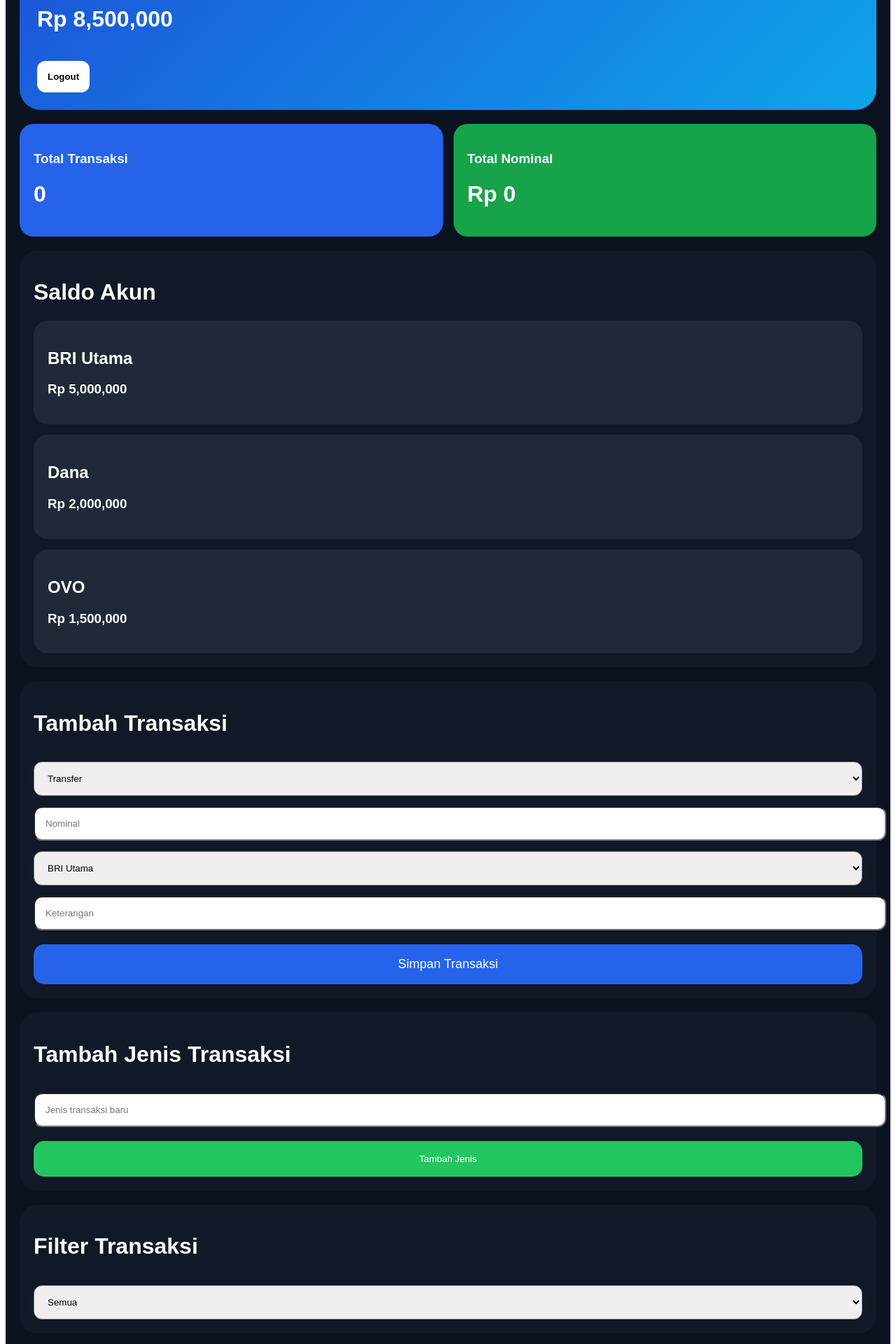
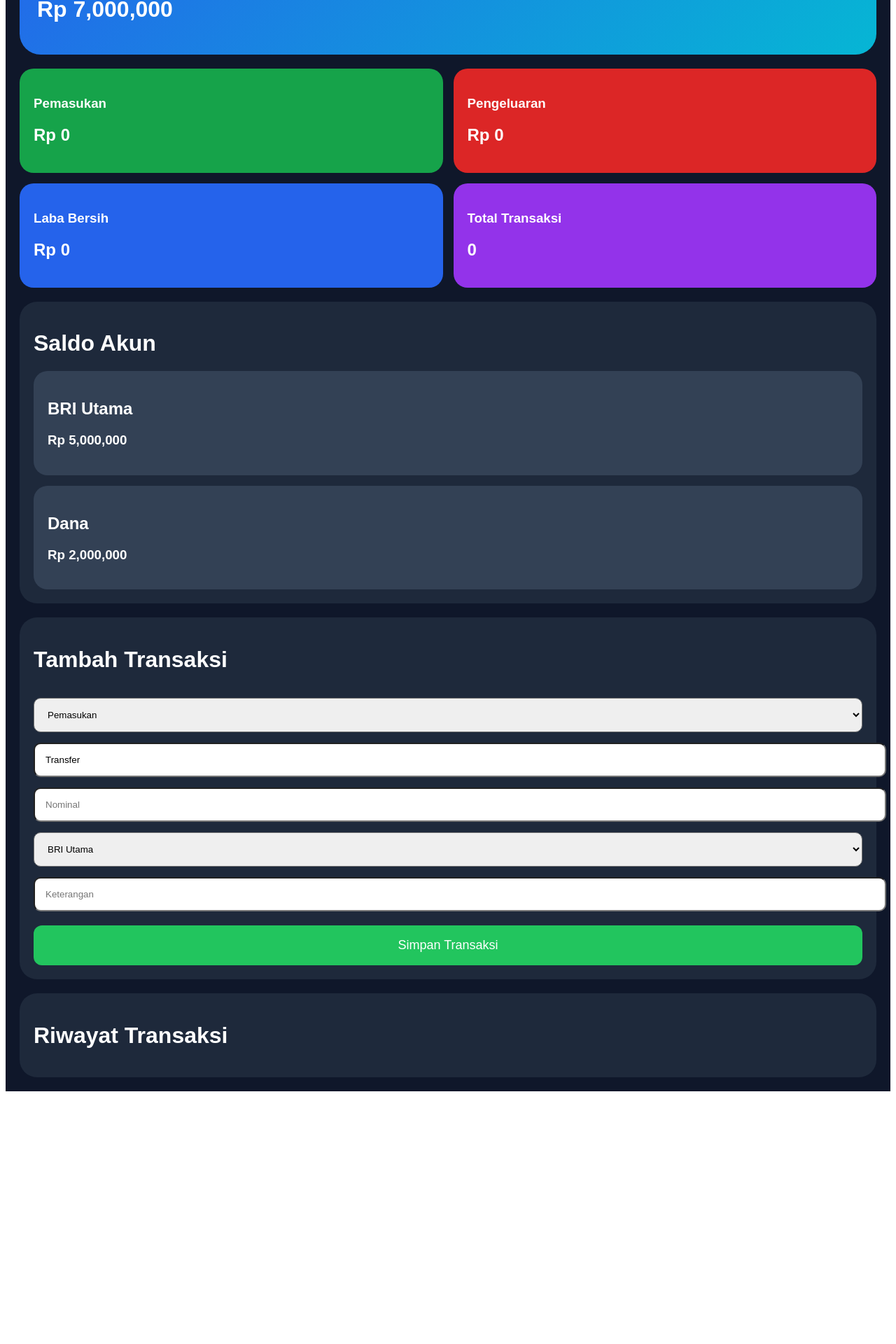
Before and after one commit to karyabengkellas03-dot/Buku-kas-brilink, a React (Vite) app: page / in a window 1280 px wide. Shown: the part 206-2126 px from the top of the page at 70% size. After the commit the page ends 1773 px from the top, so only its background shows below. Built offline with nearby package versions, Linux system fonts and the light colour scheme.

Commit message:
Update App.jsx

```diff
--- a/src/App.jsx
+++ b/src/App.jsx
@@ -2,53 +2,46 @@ import React, { useState } from "react";
 
 export default function App() {
   const [akun, setAkun] = useState([
-    { nama: "BRI Utama", saldo: 5000000 },
-    { nama: "Dana", saldo: 2000000 },
-    { nama: "OVO", saldo: 1500000 },
+    {
+      nama: "BRI Utama",
+      saldo: 5000000,
+    },
+    {
+      nama: "Dana",
+      saldo: 2000000,
+    },
   ]);
-
-  const [jenisList, setJenisList] = useState([
-    "Transfer",
-    "Tarik Tunai",
-    "Setor Tunai",
-    "Pulsa",
-    "Topup Ewallet",
-  ]);
-
-  const [filter, setFilter] = useState("Semua");
 
   const [transaksi, setTransaksi] = useState([]);
 
-  const [jenisBaru, setJenisBaru] = useState("");
-
   const [form, setForm] = useState({
+    tipe: "Pemasukan",
     jenis: "Transfer",
     nominal: "",
     akun: "BRI Utama",
     keterangan: "",
   });
 
-  const totalSaldo = akun.reduce(
-    (a, b) => a + b.saldo,
-    0
-  );
-
   const simpanTransaksi = () => {
     if (!form.nominal) return;
 
     const nominal = Number(form.nominal);
 
-    const updateAkun = akun.map((item) => {
+    const updateSaldo = akun.map((item) => {
       if (item.nama === form.akun) {
         return {
           ...item,
-          saldo: item.saldo - nominal,
+          saldo:
+            form.tipe === "Pemasukan"
+              ? item.saldo + nominal
+              : item.saldo - nominal,
         };
       }
+
       return item;
     });
 
-    setAkun(updateAkun);
+    setAkun(updateSaldo);
 
     setTransaksi([
       {
@@ -60,6 +53,7 @@ export default function App() {
     ]);
 
     setForm({
+      tipe: "Pemasukan",
       jenis: "Transfer",
       nominal: "",
       akun: "BRI Utama",
@@ -67,25 +61,26 @@ export default function App() {
     });
   };
 
-  const tambahJenis = () => {
-    if (!jenisBaru) return;
+  const totalSaldo = akun.reduce(
+    (a, b) => a + b.saldo,
+    0
+  );
 
-    setJenisList([...jenisList, jenisBaru]);
+  const totalPemasukan = transaksi
+    .filter((item) => item.tipe === "Pemasukan")
+    .reduce((a, b) => a + b.nominal, 0);
 
-    setJenisBaru("");
-  };
+  const totalPengeluaran = transaksi
+    .filter((item) => item.tipe === "Pengeluaran")
+    .reduce((a, b) => a + b.nominal, 0);
 
-  const transaksiFilter =
-    filter === "Semua"
-      ? transaksi
-      : transaksi.filter(
-          (item) => item.jenis === filter
-        );
+  const labaBersih =
+    totalPemasukan - totalPengeluaran;
 
   return (
     <div
       style={{
-        background: "#0b1220",
+        background: "#0f172a",
         minHeight: "100vh",
         padding: 20,
         color: "white",
@@ -96,39 +91,24 @@ export default function App() {
       <div
         style={{
           background:
-            "linear-gradient(135deg,#1d4ed8,#0ea5e9)",
+            "linear-gradient(135deg,#2563eb,#06b6d4)",
           padding: 25,
           borderRadius: 30,
           marginBottom: 20,
         }}
       >
-        <h1 style={{ fontSize: 45 }}>
+        <h1 style={{ fontSize: 40 }}>
           BRILink BukuKas
         </h1>
 
-        <h2 style={{ marginTop: 30 }}>
-          Total Saldo:
-        </h2>
+        <h2>Total Saldo</h2>
 
         <h1>
           Rp {totalSaldo.toLocaleString()}
         </h1>
-
-        <button
-          style={{
-            marginTop: 20,
-            background: "white",
-            border: "none",
-            padding: 15,
-            borderRadius: 12,
-            fontWeight: "bold",
-          }}
-        >
-          Logout
-        </button>
       </div>
 
-      {/* STATISTIK */}
+      {/* DASHBOARD */}
       <div
         style={{
           display: "grid",
@@ -139,38 +119,65 @@ export default function App() {
       >
         <div
           style={{
+            background: "#16a34a",
+            padding: 20,
+            borderRadius: 20,
+          }}
+        >
+          <h3>Pemasukan</h3>
+
+          <h2>
+            Rp{" "}
+            {totalPemasukan.toLocaleString()}
+          </h2>
+        </div>
+
+        <div
+          style={{
+            background: "#dc2626",
+            padding: 20,
+            borderRadius: 20,
+          }}
+        >
+          <h3>Pengeluaran</h3>
+
+          <h2>
+            Rp{" "}
+            {totalPengeluaran.toLocaleString()}
+          </h2>
+        </div>
+
+        <div
+          style={{
             background: "#2563eb",
+            padding: 20,
+            borderRadius: 20,
+          }}
+        >
+          <h3>Laba Bersih</h3>
+
+          <h2>
+            Rp {labaBersih.toLocaleString()}
+          </h2>
+        </div>
+
+        <div
+          style={{
+            background: "#9333ea",
             padding: 20,
             borderRadius: 20,
           }}
         >
           <h3>Total Transaksi</h3>
 
-          <h1>{transaksi.length}</h1>
-        </div>
-
-        <div
-          style={{
-            background: "#16a34a",
-            padding: 20,
-            borderRadius: 20,
-          }}
-        >
-          <h3>Total Nominal</h3>
-
-          <h1>
-            Rp{" "}
-            {transaksi
-              .reduce((a, b) => a + b.nominal, 0)
-              .toLocaleString()}
-          </h1>
+          <h2>{transaksi.length}</h2>
         </div>
       </div>
 
       {/* SALDO AKUN */}
       <div
         style={{
-          background: "#111827",
+          background: "#1e293b",
           padding: 20,
           borderRadius: 25,
           marginBottom: 20,
@@ -182,7 +189,7 @@ export default function App() {
           <div
             key={index}
             style={{
-              background: "#1f2937",
+              background: "#334155",
               padding: 20,
               borderRadius: 20,
               marginTop: 15,
@@ -197,10 +204,10 @@ export default function App() {
         ))}
       </div>
 
-      {/* TAMBAH TRANSAKSI */}
+      {/* FORM */}
       <div
         style={{
-          background: "#111827",
+          background: "#1e293b",
           padding: 20,
           borderRadius: 25,
           marginBottom: 20,
@@ -209,6 +216,26 @@ export default function App() {
         <h1>Tambah Transaksi</h1>
 
         <select
+          value={form.tipe}
+          onChange={(e) =>
+            setForm({
+              ...form,
+              tipe: e.target.value,
+            })
+          }
+          style={{
+            width: "100%",
+            padding: 15,
+            marginTop: 15,
+            borderRadius: 10,
+          }}
+        >
+          <option>Pemasukan</option>
+          <option>Pengeluaran</option>
+        </select>
+
+        <input
+          placeholder="Jenis transaksi"
           value={form.jenis}
           onChange={(e) =>
             setForm({
@@ -220,15 +247,9 @@ export default function App() {
             width: "100%",
             padding: 15,
             marginTop: 15,
-            borderRadius: 12,
+            borderRadius: 10,
           }}
-        >
-          {jenisList.map((item, index) => (
-            <option key={index}>
-              {item}
-            </option>
-          ))}
-        </select>
+        />
 
         <input
           type="number"
@@ -244,7 +265,7 @@ export default function App() {
             width: "100%",
             padding: 15,
             marginTop: 15,
-            borderRadius: 12,
+            borderRadius: 10,
           }}
         />
 
@@ -260,7 +281,7 @@ export default function App() {
             width: "100%",
             padding: 15,
             marginTop: 15,
-            borderRadius: 12,
+            borderRadius: 10,
           }}
         >
           {akun.map((item, index) => (
@@ -283,7 +304,7 @@ export default function App() {
             width: "100%",
             padding: 15,
             marginTop: 15,
-            borderRadius: 12,
+            borderRadius: 10,
           }}
         />
 
@@ -291,12 +312,12 @@ export default function App() {
           onClick={simpanTransaksi}
           style={{
             width: "100%",
+            background: "#22c55e",
+            color: "white",
+            border: "none",
             padding: 18,
             marginTop: 20,
-            border: "none",
-            borderRadius: 15,
-            background: "#2563eb",
-            color: "white",
+            borderRadius: 12,
             fontSize: 18,
           }}
         >
@@ -304,95 +325,21 @@ export default function App() {
         </button>
       </div>
 
-      {/* TAMBAH JENIS */}
-      <div
-        style={{
-          background: "#111827",
-          padding: 20,
-          borderRadius: 25,
-          marginBottom: 20,
-        }}
-      >
-        <h1>Tambah Jenis Transaksi</h1>
-
-        <input
-          placeholder="Jenis transaksi baru"
-          value={jenisBaru}
-          onChange={(e) =>
-            setJenisBaru(e.target.value)
-          }
-          style={{
-            width: "100%",
-            padding: 15,
-            marginTop: 15,
-            borderRadius: 12,
-          }}
-        />
-
-        <button
-          onClick={tambahJenis}
-          style={{
-            width: "100%",
-            padding: 18,
-            marginTop: 20,
-            border: "none",
-            borderRadius: 15,
-            background: "#22c55e",
-            color: "white",
-          }}
-        >
-          Tambah Jenis
-        </button>
-      </div>
-
-      {/* FILTER */}
-      <div
-        style={{
-          background: "#111827",
-          padding: 20,
-          borderRadius: 25,
-          marginBottom: 20,
-        }}
-      >
-        <h1>Filter Transaksi</h1>
-
-        <select
-          value={filter}
-          onChange={(e) =>
-            setFilter(e.target.value)
-          }
-          style={{
-            width: "100%",
-            padding: 15,
-            marginTop: 15,
-            borderRadius: 12,
-          }}
-        >
-          <option>Semua</option>
-
-          {jenisList.map((item, index) => (
-            <option key={index}>
-              {item}
-            </option>
-          ))}
-        </select>
-      </div>
-
       {/* RIWAYAT */}
       <div
         style={{
-          background: "#111827",
+          background: "#1e293b",
           padding: 20,
           borderRadius: 25,
         }}
       >
         <h1>Riwayat Transaksi</h1>
 
-        {transaksiFilter.map((item, index) => (
+        {transaksi.map((item, index) => (
           <div
             key={index}
             style={{
-              background: "#1f2937",
+              background: "#334155",
               padding: 20,
               borderRadius: 20,
               marginTop: 15,
@@ -404,6 +351,8 @@ export default function App() {
               Rp{" "}
               {item.nominal.toLocaleString()}
             </h3>
+
+            <p>Tipe: {item.tipe}</p>
 
             <p>Akun: {item.akun}</p>
 
@@ -418,4 +367,4 @@ export default function App() {
       </div>
     </div>
   );
-                    }
+      }
```
